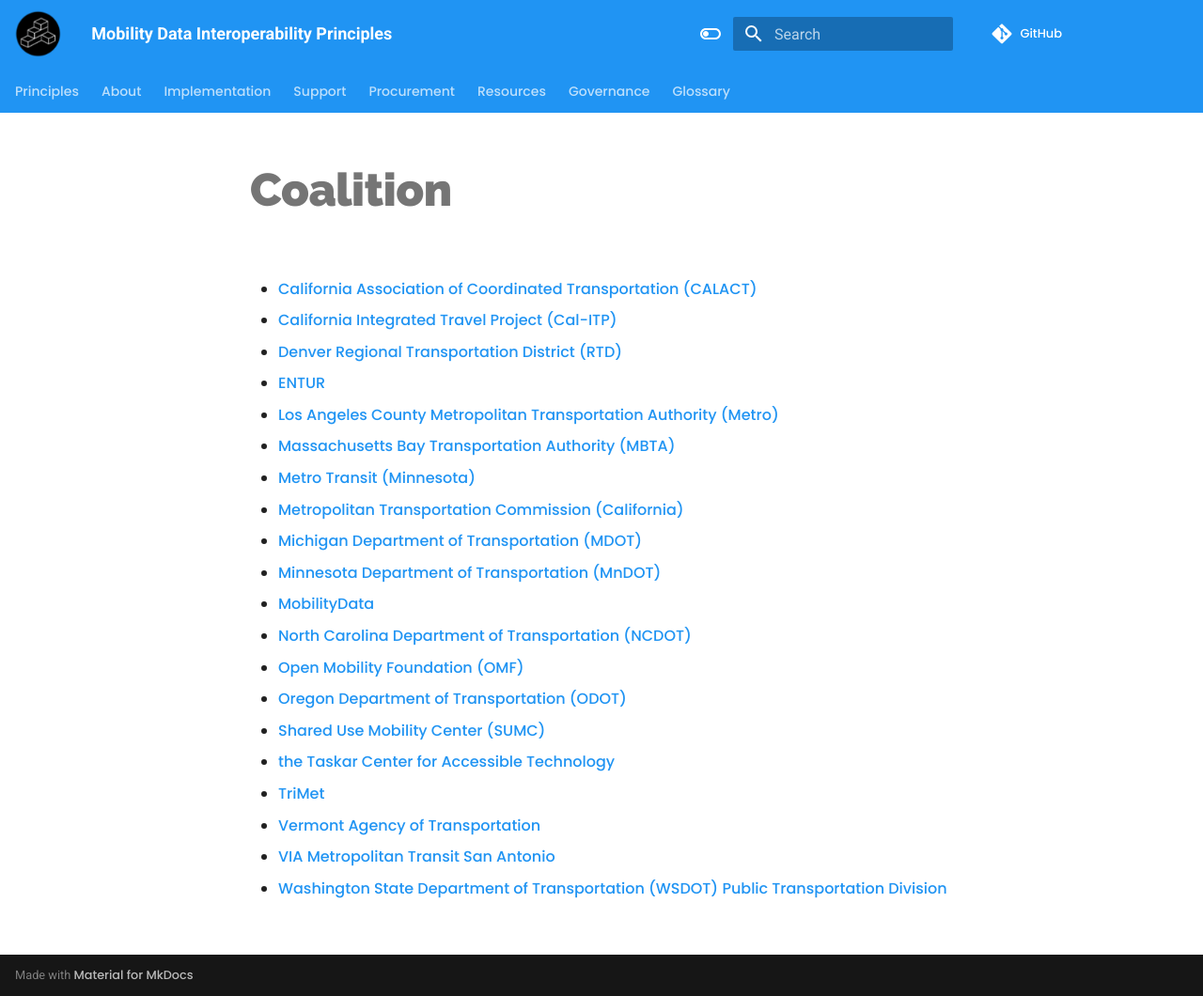
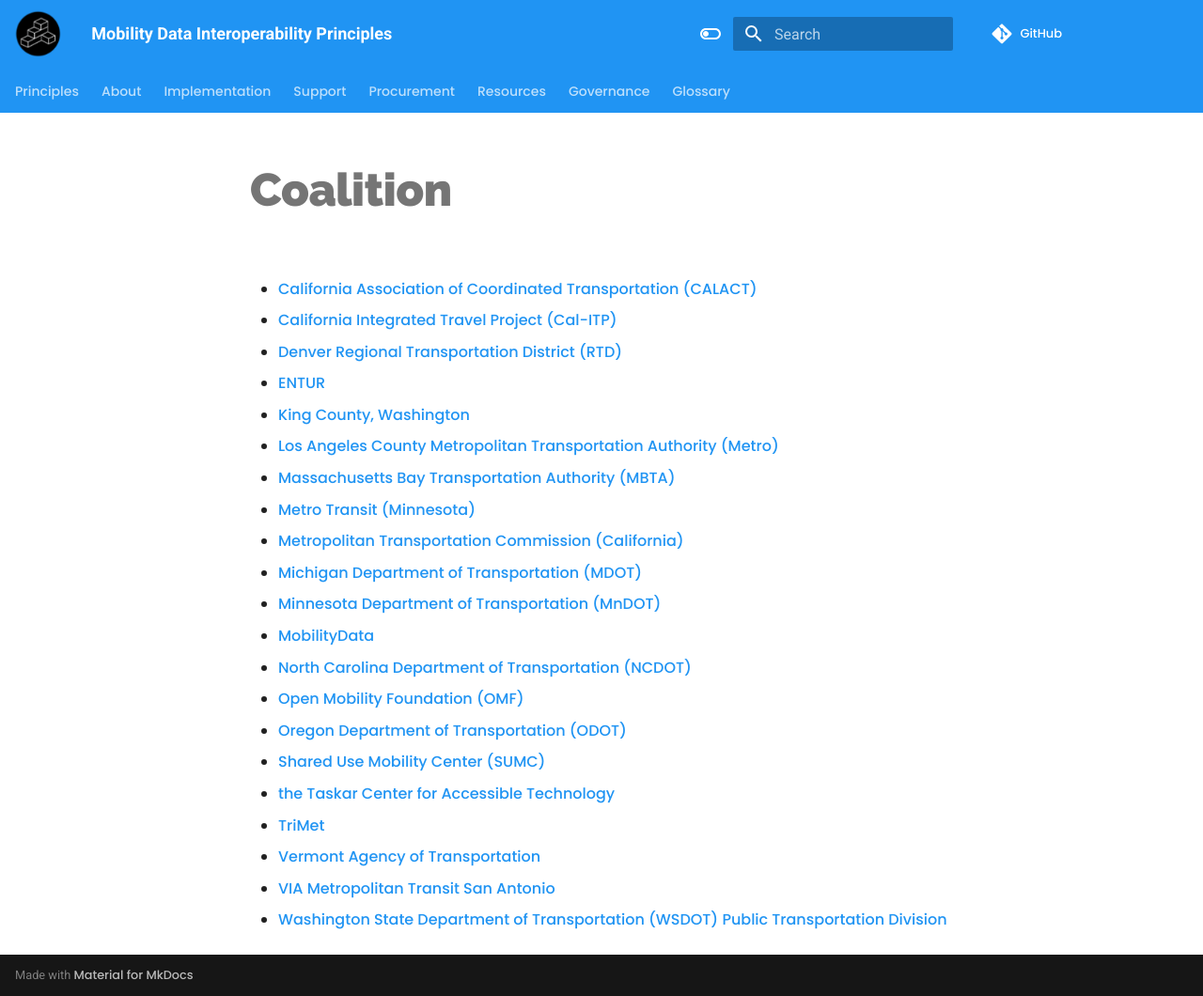
Before and after one commit to interoperable-mobility/principles, an MkDocs documentation site: the page built from docs/coalition.md, in a window 1280 px wide and 1060 px high. Shown: the whole window at 94% size. Built offline with MkDocs 1.6.1 and Material for MkDocs 9.7.7, drawn with Linux system fonts in a browser that asks for light colours; nearby versions of some CDN libraries; comment, search, counter and statistics services are not loaded.

Commit message:
Update coalition.md

```diff
--- a/docs/coalition.md
+++ b/docs/coalition.md
@@ -3,6 +3,7 @@
 - [California Integrated Travel Project (Cal-ITP)](https://www.calitp.org/)
 - [Denver Regional Transportation District (RTD)](https://www.rtd-denver.com/)
 - [ENTUR](https://entur.no/)
+- [King County, Washington](https://kingcounty.gov/)
 - [Los Angeles County Metropolitan Transportation Authority (Metro)](https://www.metro.net/)
 - [Massachusetts Bay Transportation Authority (MBTA)](https://www.mbta.com/)
 - [Metro Transit (Minnesota)](https://www.metrotransit.org/home)
```
